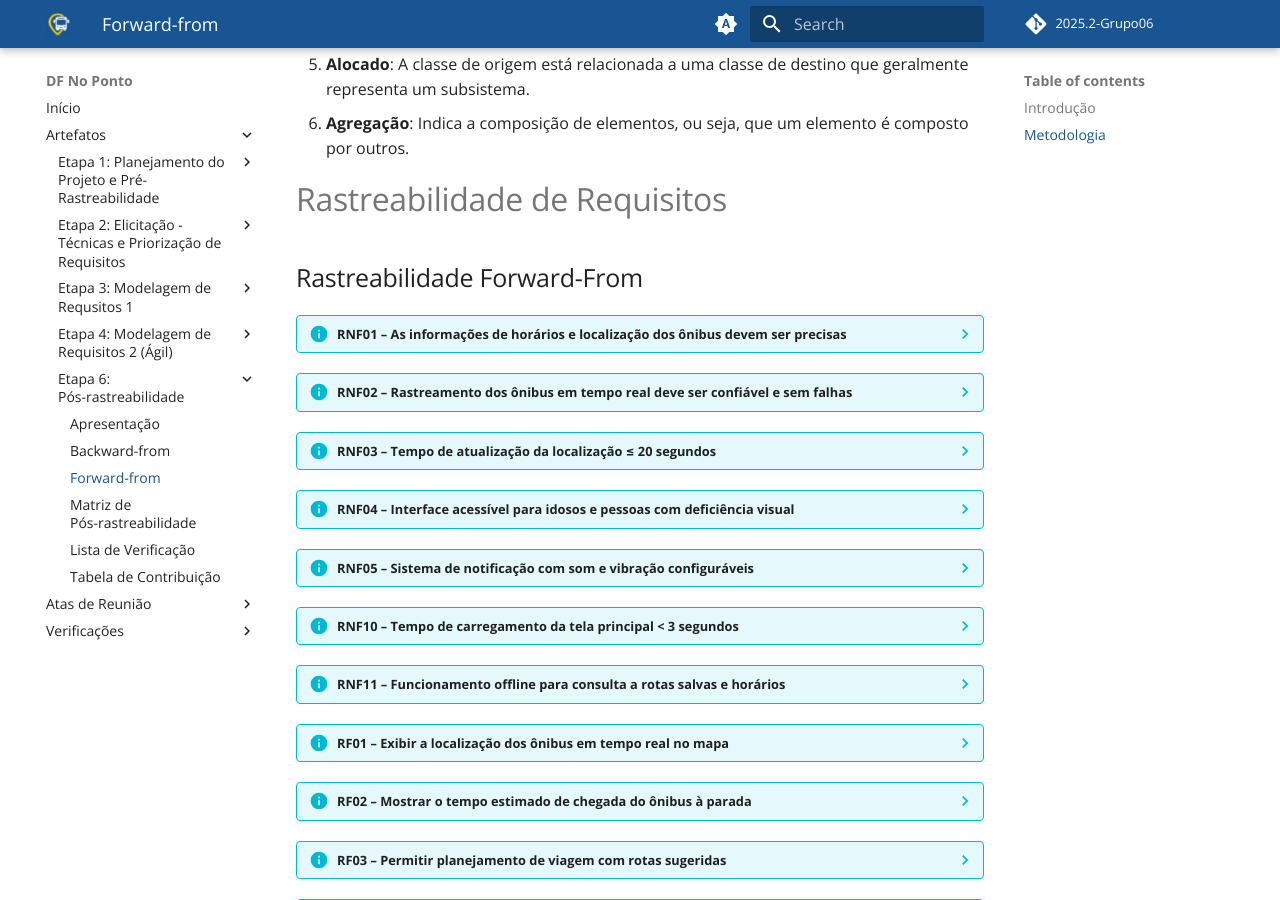
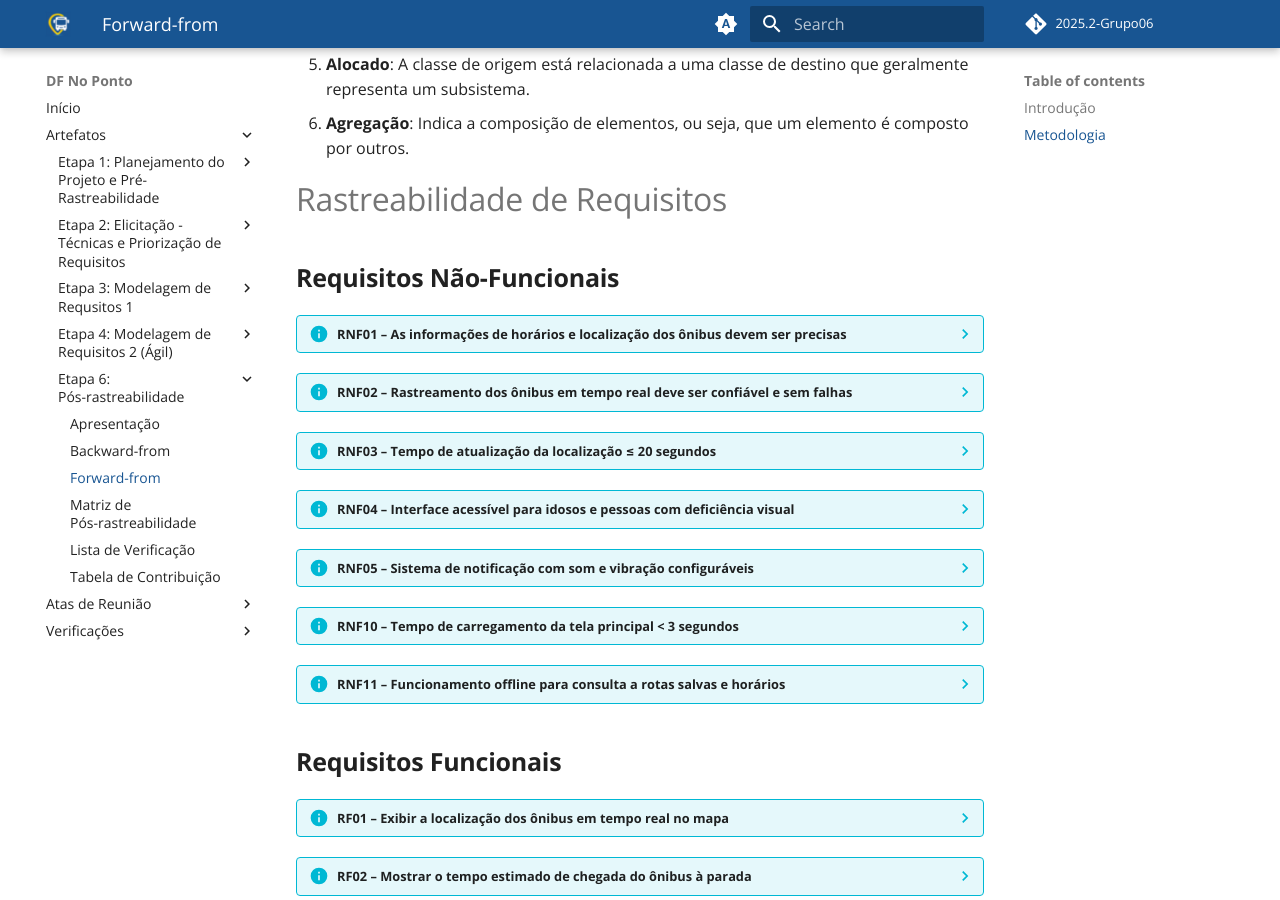
Before and after one commit to Requisitos-de-Software/2025.2-Grupo06, an MkDocs documentation site: the page built from docs/pos-rastreabilidade/forward.md, in a window 1280 px wide and 900 px high, scrolled down 969 px. Built offline with MkDocs 1.6.1 and Material for MkDocs 9.7.7, drawn with Linux system fonts in a browser that asks for light colours; comment, search, counter and statistics services are not loaded.

Commit message:
Separacao dos requisitos funcionais pra nao funcionais no foward

```diff
--- a/docs/pos-rastreabilidade/forward.md
+++ b/docs/pos-rastreabilidade/forward.md
@@ -30,7 +30,7 @@ O meta-modelo de Toranzo estabelece um conjunto de elos de rastreabilidade que d
 
 # Rastreabilidade de Requisitos
 
-## Rastreabilidade Forward-From
+## **Requisitos Não-Funcionais**
 
 ??? info "RNF01 – As informações de horários e localização dos ônibus devem ser precisas"
 
@@ -102,6 +102,9 @@ O meta-modelo de Toranzo estabelece um conjunto de elos de rastreabilidade que d
     |**Especificação Suplementar** | *Não identificada* | — | — |
     |**NFR** | [RS02 - Funcionamento Offline](../modelagem_requisitos_02/nfr.md#rs02-funcionamento-offline) | Representação | O cartão de especificação RS02 no NFR Framework detalha os critérios de ajuste e dependências de RNF11 |
     |**Artefatos de Elicitação** | [Análise de Documentos (RNI05)](../Elicitacao/elicitacao_analise_documentos.md#requisitos-nao-implementados), [Entrevista (ENT18)](../Elicitacao/elicitacao_entrevista.md#resultados), [Brainstorm (BRS06)](../Elicitacao/elicitacao_brainstorm.md#resultados) | Satisfação | RNI05, ENT18 e BRS06 são fontes de elicitação que satisfazem e fundamentam a necessidade do RNF11 |
+
+
+## **Requisitos Funcionais**
 
 ??? info "RF01 – Exibir a localização dos ônibus em tempo real no mapa"
 
```
